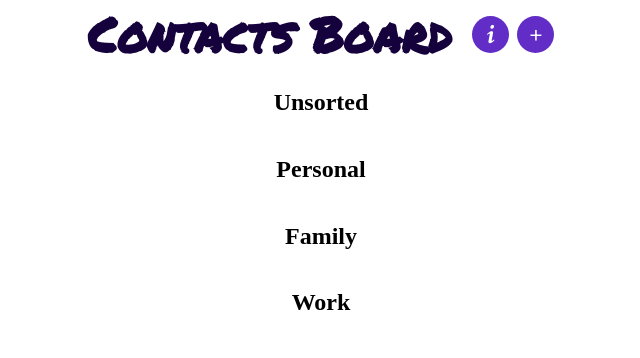
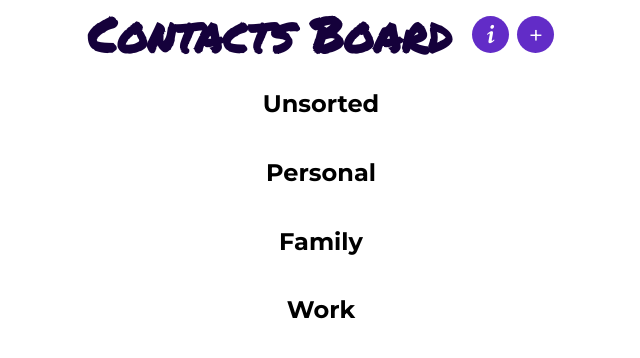
Before and after one commit to Ave-Mari/Contacts-Board, a React (Vite) app: page / in a window 1280 px wide. Shown: the top 358 px of the page, without its empty margins (319-959 px from the left). Built offline with nearby package versions, Linux system fonts and the light colour scheme.

Commit message:
add font family to tags

```diff
--- a/src/index.css
+++ b/src/index.css
@@ -11,3 +11,7 @@ main {
   flex-direction: column;
   align-items: center;
 }
+
+h2, p {
+  font-family: 'Montserrat', sans-serif;
+}
```
